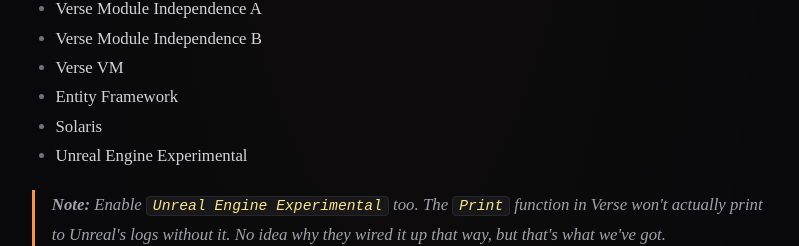
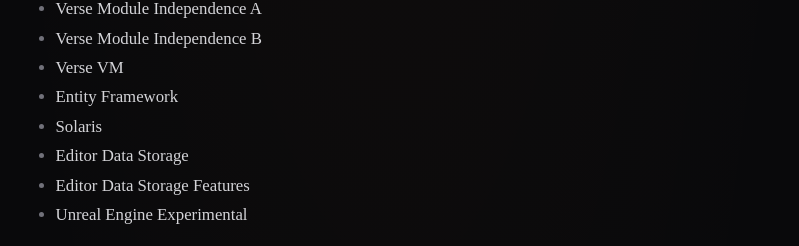
Before and after one commit to ronaldburns/portfolio, an Astro site: page /projects/how-to-verse-in-ue6 in a window 1280 px wide. Shown: the part 1873-2119 px from the top of the page, without its empty margins (240-1039 px from the left). Built offline with nearby package versions, Linux system fonts and the light colour scheme; Astro itself is replaced by a stand-in of ours; some packages are replaced by stand-ins of ours.

Commit message:
Add missing plugins for Verse setup in UE6 guide

```diff
--- a/src/content/projects/how-to-verse-in-ue6.mdx
+++ b/src/content/projects/how-to-verse-in-ue6.mdx
@@ -51,6 +51,8 @@
 - Verse VM
 - Entity Framework
 - Solaris
+- Editor Data Storage
+- Editor Data Storage Features
 - Unreal Engine Experimental
 
 > **Note:** Enable `Unreal Engine Experimental` too. The `Print` function in Verse won't actually print to Unreal's logs without it. No idea why they wired it up that way, but that's what we've got.
```
